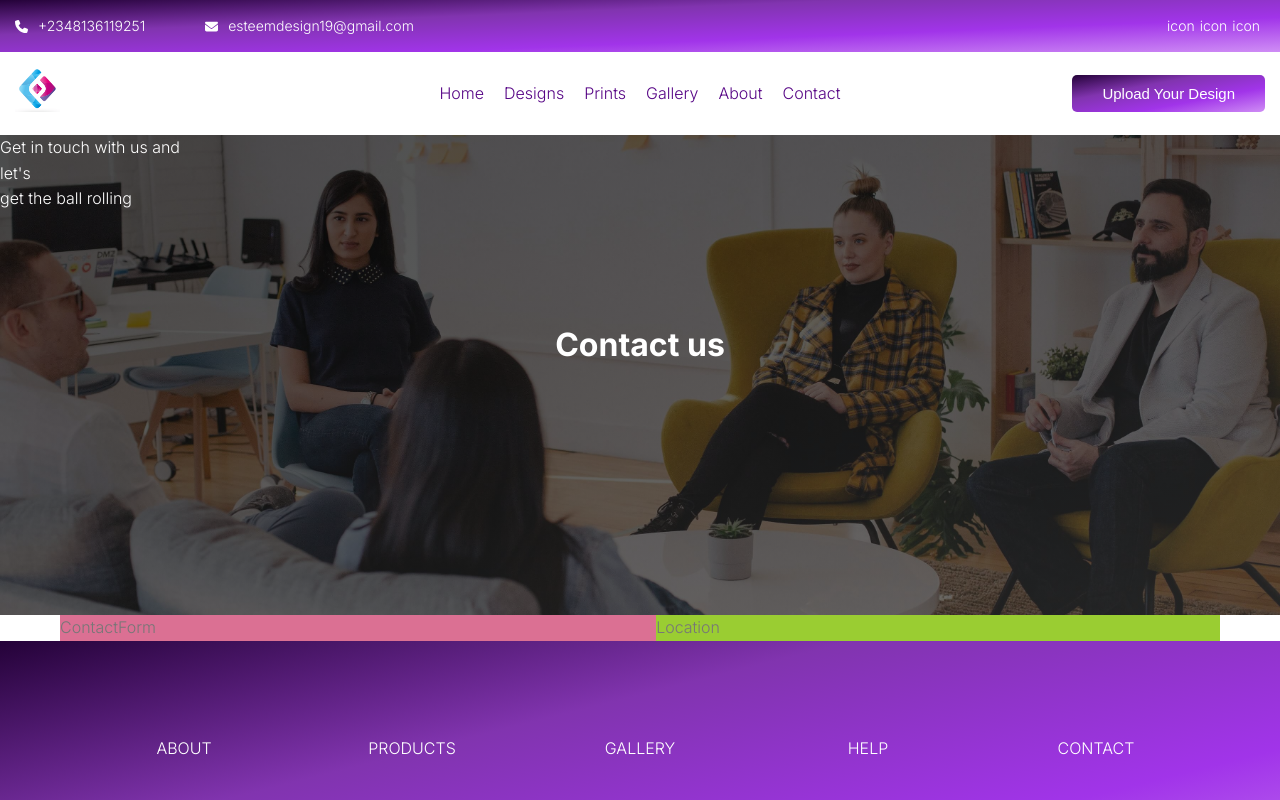
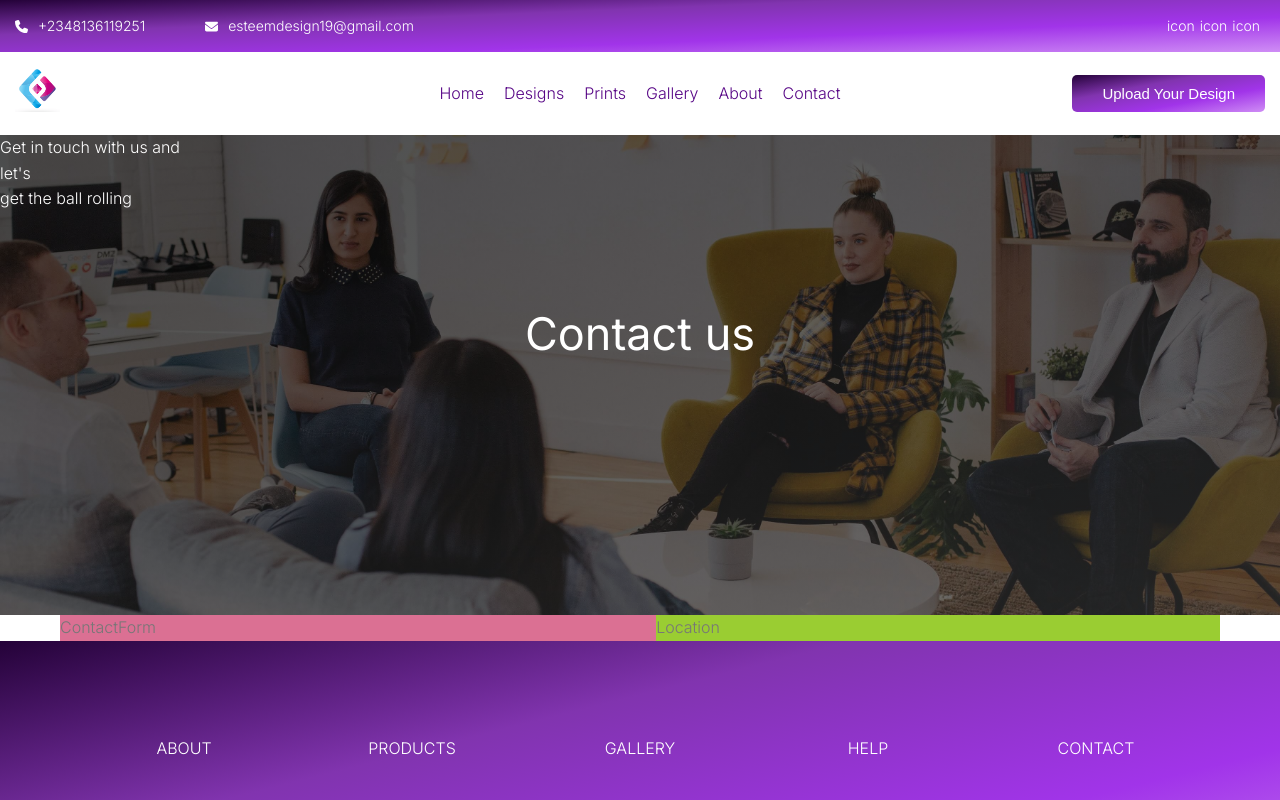
Before and after one commit to esteemayo/next-idesignx, a Next.js app: page /contact in a window 1280 px wide. Shown: the top 800 px of the page. Built offline with nearby package versions, Linux system fonts and the light colour scheme.

Commit message:
fix: add styling

```diff
--- a/src/components/hero/ContactHero.tsx
+++ b/src/components/hero/ContactHero.tsx
@@ -36,6 +36,9 @@ const Heading = styled.h1`
   grid-area: 2 / 2 / 3 / span 4;
   align-self: self-end;
   justify-self: center;
+
+  font-weight: 400;
+  font-size: 4.5rem;
 `;
 
 const Text = styled.p``;
```
